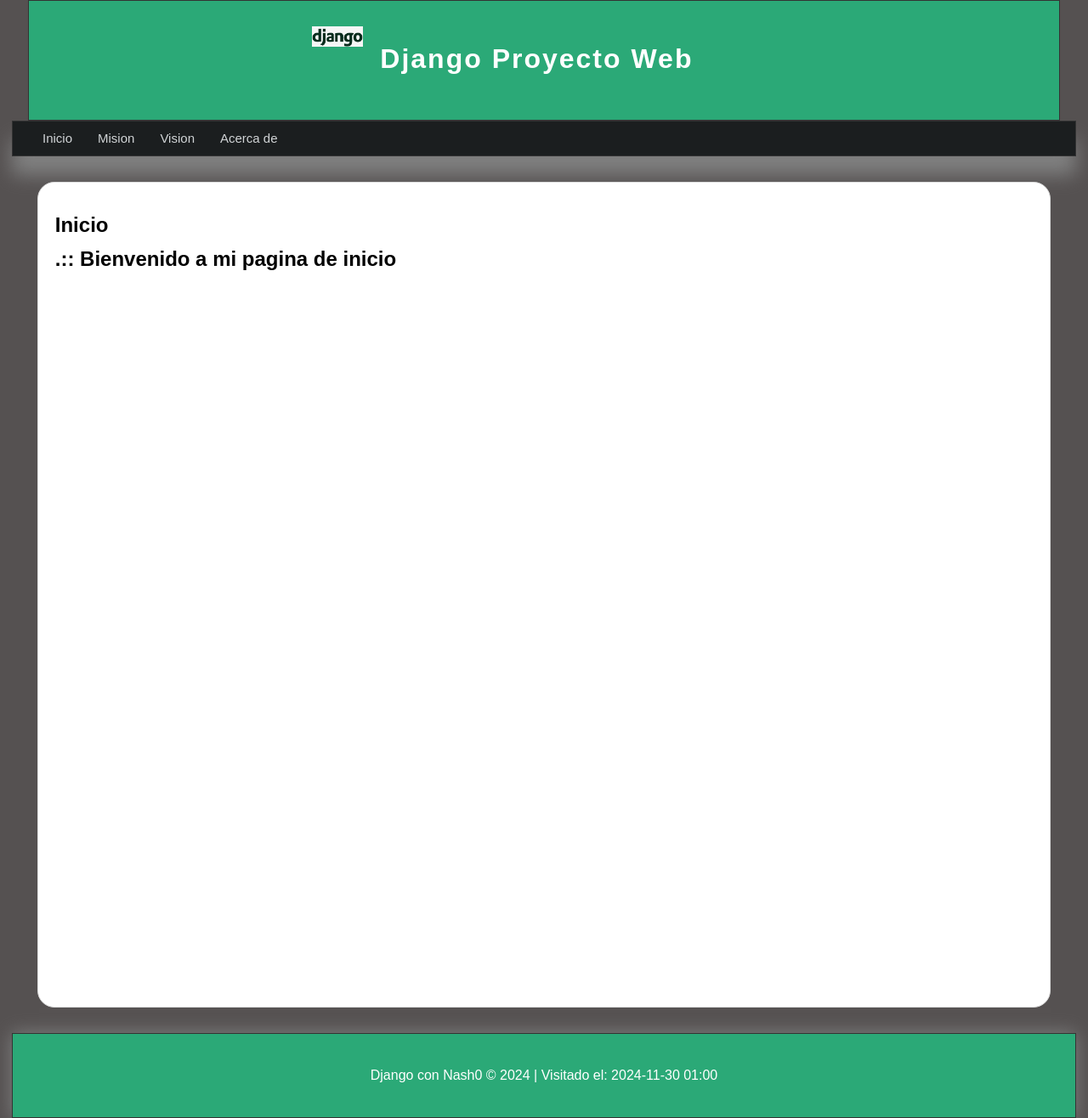
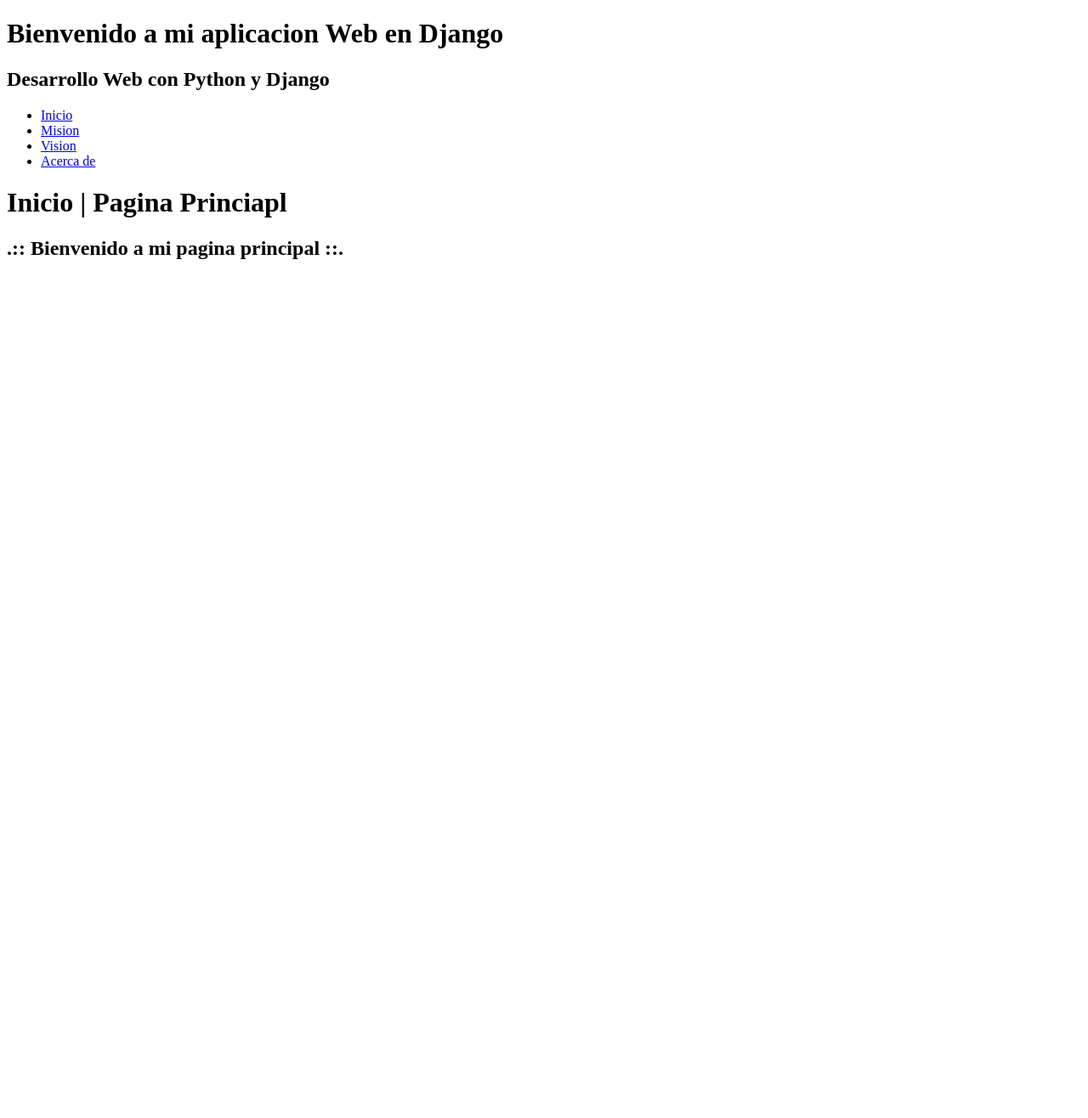
Before and after one commit to NashRick0/app_web_2024, a Django app: page / in a window 1280 px wide. Shown: the whole page at 85% size. After the commit the page ends 305 px from the top, so only its background shows below. Run offline with Django 5.2, Linux system fonts and the light colour scheme.

Commit message:
COMMIT P3 DJANGO V2

```diff
--- a/P3/practicasDjango/e_rapida1/e_rapida1/settings.py
+++ b/P3/practicasDjango/e_rapida1/e_rapida1/settings.py
@@ -20,7 +20,7 @@
 # See https://docs.djangoproject.com/en/5.1/howto/deployment/checklist/
 
 # SECURITY WARNING: keep the secret key used in production secret!
-SECRET_KEY = 'django-insecure-z$-mk@&l^=f32i79tf81@p5jpfaldmj63c)y%2$46-3^=7f0*z'
+SECRET_KEY = 'django-insecure-*x$jtq$_12@(d6fg-%1h#6a--pyl#^0u01c52ka6$-5gsm)5j3'
 
 # SECURITY WARNING: don't run with debug turned on in production!
 DEBUG = True
@@ -37,7 +37,7 @@
     'django.contrib.sessions',
     'django.contrib.messages',
     'django.contrib.staticfiles',
-    'mainapp',
+    'mainapp'
 ]
 
 MIDDLEWARE = [
@@ -104,7 +104,7 @@
 # Internationalization
 # https://docs.djangoproject.com/en/5.1/topics/i18n/
 
-LANGUAGE_CODE = 'es-mx'
+LANGUAGE_CODE = 'es-es'
 
 TIME_ZONE = 'UTC'
 
--- a/P3/practicasDjango/e_rapida1/e_rapida1/urls.py
+++ b/P3/practicasDjango/e_rapida1/e_rapida1/urls.py
@@ -1,5 +1,5 @@
 """
-URL configuration for e_rapida1 project.
+URL configuration for proyectoUTDdjango project.
 
 The `urlpatterns` list routes URLs to views. For more information please see:
     https://docs.djangoproject.com/en/5.1/topics/http/urls/
--- a/P3/practicasDjango/e_rapida1/mainapp/templates/layouts/layouts.html
+++ b/P3/practicasDjango/e_rapida1/mainapp/templates/layouts/layouts.html
@@ -1,36 +1,33 @@
-{% load static %}
 <!DOCTYPE html>
-<html lang="es">
+<html lang="en">
 <head>
     <meta charset="UTF-8">
     <meta name="viewport" content="width=device-width, initial-scale=1.0">
     <title>
-        {% block title %}{% endblock title %}|Django Proyecto UTD
+        {% block title %}
+        {% comment "" %}
+            aqui va el contenido del bloque title
+        {% endcomment %}
+        {% endblock title %}
     </title>
-    <link rel="stylesheet" href="{% static "css/estilos.css" %}" type="text/css">
 </head>
 <body>
-    <header>
-        <div id="logotipo">
-            <img src="{% static "img/logodjango.webp" %}" alt="Imagen Django" title="Django">
-            <h1>Django Proyecto Web</h1>
-        </div>
-    </header>
+    <h1>Bienvenido a mi aplicacion Web en Django</h1>
+    <h2>Desarrollo Web con Python y Django</h2>
     <nav>
         <ul>
-            <li><a href="{% url "inicio" %}" >Inicio</a></li>
-            <li><a href="{% url "mision" %}">Mision</a></li>
-            <li><a href="{% url "vision" %}">Vision</a></li>
-            <li><a href="{% url "acercade" %}">Acerca de</a></li>
+            <li><a href="{% url "inicio"%}">Inicio</a></li>
+            <li><a href="{% url "mision"%}">Mision</a></li>
+            <li><a href="{% url "vision"%}">Vision</a></li>
+            <li><a href="{% url "acercade"%}">Acerca de</a></li>
         </ul>
     </nav>
-    <section id="content">
-       <div class="box">
-            {% block content %}{% endblock content %}
-       </div>
-    </section>
-    <footer>
-        <p>Django con Nash0 &copy; 2024 | Visitado el: {% now "Y-m-d H:i" %}</p>
-    </footer>
+    {% block content %}
+    {% comment "" %}
+        Aqui va el contenido de mi bloque content
+    {% endcomment %}
+    {% endblock content %}
+
+
 </body>
 </html>
--- a/P3/practicasDjango/e_rapida1/mainapp/templates/mainapp/about.html
+++ b/P3/practicasDjango/e_rapida1/mainapp/templates/mainapp/about.html
@@ -1,10 +1,14 @@
 {% extends "layouts/layouts.html" %}
 
 {% block title %}
-{{title}}
+
+    {{title}}
+
 {% endblock title %}
 
 {% block content %}
+
 <h1>{{title}}</h1>
 <h2>{{content}}</h2>
+
 {% endblock content %}
--- a/P3/practicasDjango/e_rapida1/mainapp/templates/mainapp/index.html
+++ b/P3/practicasDjango/e_rapida1/mainapp/templates/mainapp/index.html
@@ -1,10 +1,13 @@
 {% extends "layouts/layouts.html" %}
 
 {% block title %}
-{{title}}
+
+    {{title}}
+
 {% endblock title %}
 
 {% block content %}
 <h1>{{title}}</h1>
 <h2>{{content}}</h2>
+
 {% endblock content %}
--- a/P3/practicasDjango/e_rapida1/mainapp/views.py
+++ b/P3/practicasDjango/e_rapida1/mainapp/views.py
@@ -3,23 +3,25 @@
 # Create your views here.
 
 def index(request):
-    return render(request, 'mainapp/index.html',{
-        'title':'Inicio',
-        'content':'.:: Bienvenido a mi pagina de inicio'
+    return render(request, 'mainapp/index.html', {
+        'title': 'Inicio | Pagina Princiapl',
+        'content': '.:: Bienvenido a mi pagina principal ::.'
     })
 
 def about(request):
-    return render(request, 'mainapp/about.html',{
-        'title':'Acerca De',
-        'content':'.:: Somo un equipo de desarrollo de SW Multiplataforma con Django ::.'
+    return render(request, 'mainapp/about.html', {
+        'title': 'Acerca de',
+        'content': '.:: Somos un equipo de Desarrollo de SW con Django ::.'
+    })
+
+def vision(request):
+    return render(request, 'mainapp/vision.html', {
+        'title': 'Vision',
+        'content': '.:: Vision de la Universidad Tecnologica de Durango ::.'
     })
 
 def mision(request):
-    return render(request, 'mainapp/mision.html',{
-        'title':'Mision',
+    return render(request, 'mainapp/mision.html', {
+        'title': 'Mision',
+        'content': '.:: Mision de la Universidad Tecnologica de Durango ::.'
     })
-
-def vision(request):
-    return render(request, 'mainapp/vision.html',{
-        'title':'Vision',
-    })
```
Also changed, not shown: P3/practicasDjango/e_rapida1/mainapp/templates/mainapp/mision.html (+8 -2 lines), P3/practicasDjango/e_rapida1/mainapp/templates/mainapp/vision.html (+7 -2 lines), P3/practicasDjango/e_rapida1/db.sqlite3.
